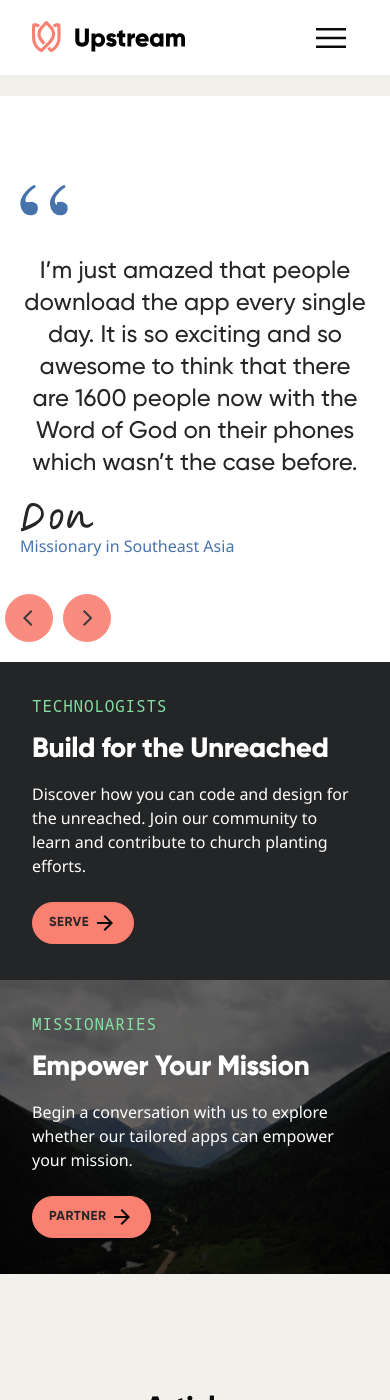
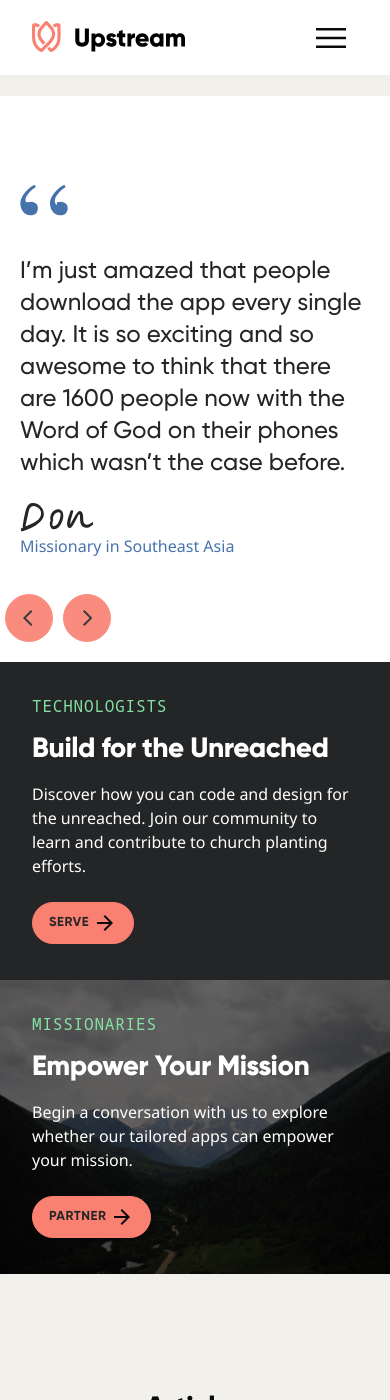
Before and after one commit to UpstreamCode/upstreamcode.github.io, a Jekyll site: the page built from _pages/index.html, in a window 390 px wide and 1400 px high, scrolled down 2597 px. Built offline with Jekyll 4.4.1, drawn with Linux system fonts in a browser that asks for light colours; comment, search, counter and statistics services are not loaded.

Commit message:
Left align quotes on mobile.

```diff
--- a/_sass/base.scss
+++ b/_sass/base.scss
@@ -2624,6 +2624,10 @@ main {
             line-height: 32px;
             margin-top: 32px;
           }
+
+          @include media-breakpoint-down(md) {
+            text-align: left;
+          }
         }
 
         .organization {
```
